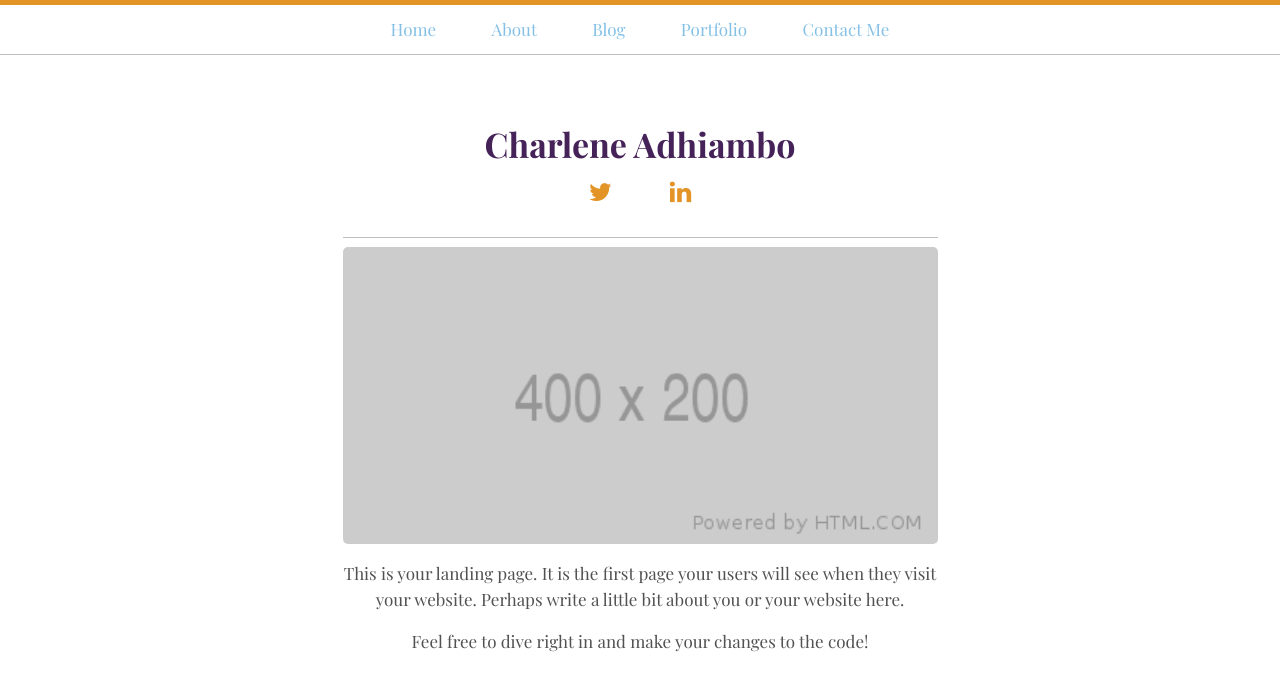
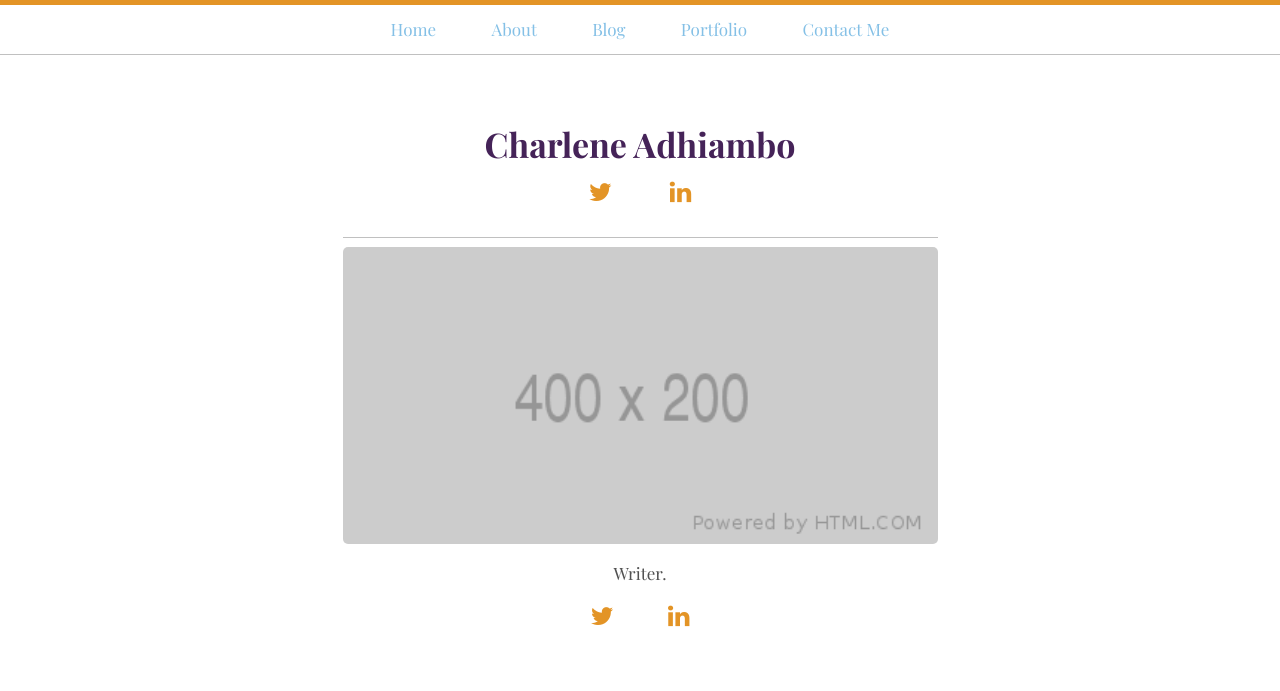
Before and after one commit to charadh/charadh.github.io, a Jekyll site: the page built from index.html, in a window 1280 px wide. Shown: the top 691 px of the page. Built offline with Jekyll 4.4.1, drawn with Linux system fonts in a browser that asks for light colours; some web fonts are replaced.

Commit message:
changing landing page

```diff
--- a/index.html
+++ b/index.html
@@ -16,14 +16,13 @@ title: Home
   <div class="text-center">
     <img src = "/assets/placeholder.png" width="100%">
     <p>
-      This is your landing page. It is the first page your users will see when
-      they visit your website. Perhaps write a little bit about you or your
-      website here.
+      Writer.
     </p>
+    <ul class="social-icon-list">
+      <li class = "social-icon"><a href="{{ site.baseurl }}/work/"><i class="fa fa-twitter"></i></a></li>
+      <li class = "social-icon"><a href="{{ site.baseurl }}/work/"><i class="fa fa-linkedin"></i></a></li>
+    </ul>
 
-    <p>
-      Feel free to dive right in and make your changes to the code!
-    </p>
   </div>
 
 </div>
```
Also changed, not shown: favicon.ico, favicon.png.
